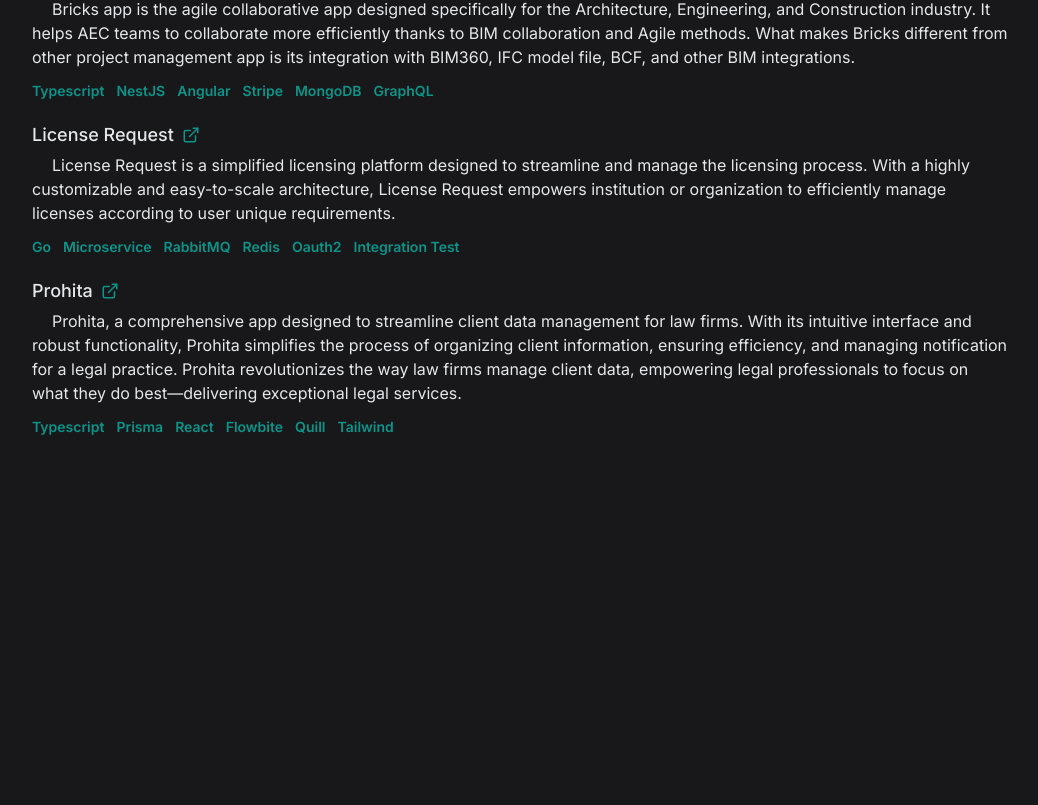
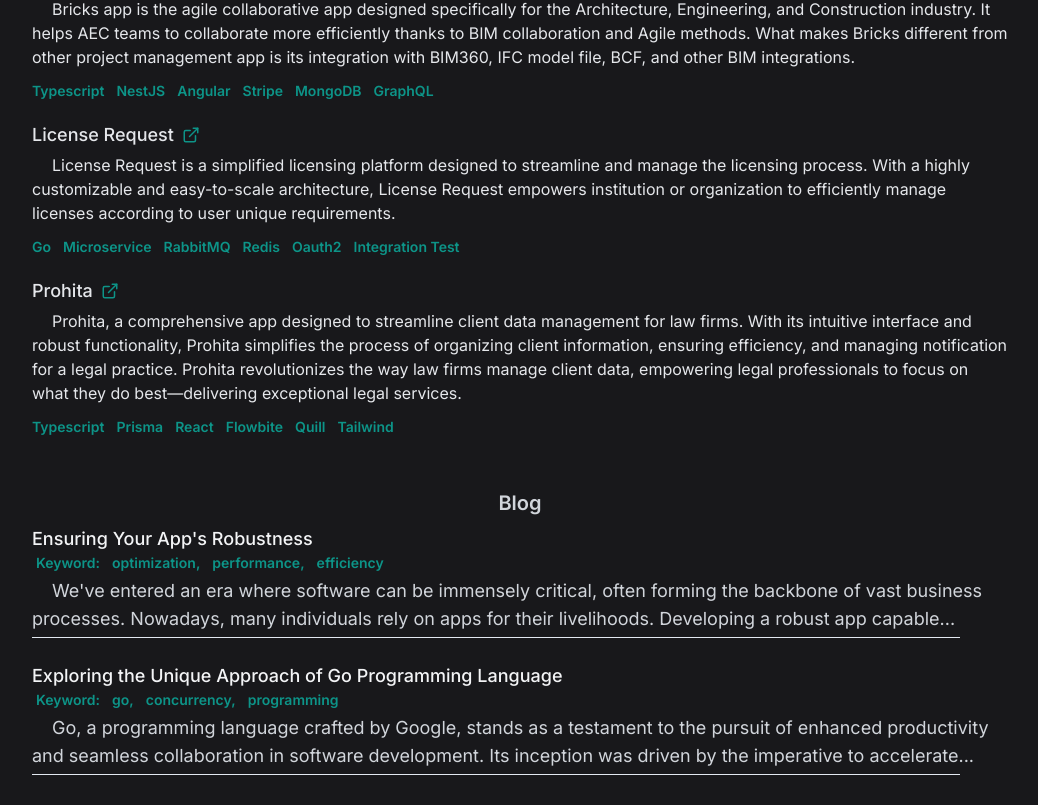
Before and after one commit to mrspec7er/resume, a Next.js app: page / in a window 1280 px wide. Shown: the part 527-1332 px from the top of the page, without its empty margins (120-1158 px from the left). Before the commit the page ends 1064 px from the top, so only its background shows below. Built offline with nearby package versions, Linux system fonts and the light colour scheme.

Commit message:
feat: 🎸 added blog section

```diff
--- /dev/null
+++ b/app/data/blog.json
@@ -0,0 +1,18 @@
+[
+  {
+    "id": "ensuring-your-app-robustness",
+    "title": "Ensuring Your App's Robustness",
+    "desc": "We've entered an era where software can be immensely critical, often forming the backbone of vast business processes. Nowadays, many individuals rely on apps for their livelihoods. Developing a robust app capable...",
+    "publishAt": "May 5, 2024",
+    "keyword": ["optimization", "performance", "efficiency"],
+    "url": "/blogs/ensuring-your-app-robustness"
+  },
+  {
+    "id": "go-unique-approach",
+    "title": "Exploring the Unique Approach of Go Programming Language",
+    "desc": "Go, a programming language crafted by Google, stands as a testament to the pursuit of enhanced productivity and seamless collaboration in software development. Its inception was driven by the imperative to accelerate...",
+    "publishAt": "Mar 29, 2024",
+    "keyword": ["go", "concurrency", "programming"],
+    "url": "/blogs/go-unique-approach"
+  }
+]
--- a/app/page.tsx
+++ b/app/page.tsx
@@ -1,6 +1,7 @@
 import Navbar from "@/components/ui/navbar";
 import { FiExternalLink } from "react-icons/fi";
 import projects from "@/app/data/projects.json";
+import blog from "@/app/data/blog.json";
 import Link from "next/link";
 
 export default function Home() {
@@ -9,6 +10,7 @@
       <Navbar />
       <Introduction />
       <Projects />
+      <Blog />
     </main>
   );
 }
@@ -145,3 +147,31 @@
     </div>
   );
 }
+
+export function Blog() {
+  return (
+    <div className="mb-10 text-gray-300">
+      <p className="font-semibold text-xl text-center pb-2">Blog</p>
+      {blog.map((b) => (
+        <div className="pb-3" key={b.id}>
+          <a className="text-lg pt-2 pb-1" target="_blank" href={b.url}>
+            <p className="hover:text-teal-500 font-medium hover:underline underline-offset-4 text-gray-100">
+              {b.title}
+            </p>
+            <div className="flex gap-3 text-sm font-semibold pb-1 ml-1 text-teal-600">
+              Keyword:
+              {b.keyword.map((k, i) => (
+                <span className="hover:underline underline-offset-4" key={k}>
+                  {k}
+                  {i !== b.keyword.length - 1 ? <span>,</span> : null}
+                </span>
+              ))}
+            </div>
+            <p className="indent-5 hover:brightness-125">{b.desc}</p>
+          </a>
+          <hr className="bg-white mb-3 mt-1 mr-12" />
+        </div>
+      ))}
+    </div>
+  );
+}
```
